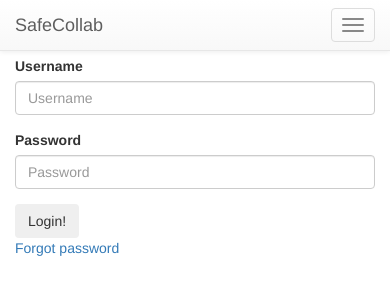
After one commit to MikeVerdicchio/SafeCollab, a Django app: template auth/templates/register.html in a window 390 px wide. The commit adds this page. Shown: the top 300 px of the page. Run offline with Django 3.2, Linux system fonts and the light colour scheme; the template is opened without the code that fills it: most values are stand-ins (such as "Sample title", 1, 10 or a date in 2020); some libraries are stand-ins or nearby versions.

Commit message:
Added navbar to the top of the page.

```diff
--- /dev/null
+++ b/SafeCollab/apps.py
@@ -0,0 +1,6 @@
+from django.apps import AppConfig
+
+
+class AuthConfig(AppConfig):
+    name = 'auth'
+    label = 'AuthConfig'
--- a/SafeCollab/urls.py
+++ b/SafeCollab/urls.py
@@ -4,7 +4,7 @@ from django.contrib import admin
 
 urlpatterns = patterns('',
     # Examples:
-    # url(r'^$', 'SafeCollab.views.home', name='home'),
+    url(r'^$', 'SafeCollab.views.home', name='home'),
     # url(r'^blog/', include('blog.urls')),
     url(r'^admin/', include(admin.site.urls)),
     url(r'^login/$', 'auth.views.login_user'),
--- a/auth/__init__.py
+++ b/auth/__init__.py
@@ -0,0 +1 @@
+default_app_config = 'auth.apps.AuthConfig'
--- /dev/null
+++ b/auth/apps.py
@@ -0,0 +1,6 @@
+from django.apps import AppConfig
+
+
+class AuthConfig(AppConfig):
+    name = 'auth'
+    label = 'AuthConfig'
--- a/auth/forms.py
+++ b/auth/forms.py
@@ -0,0 +1,6 @@
+from django import forms
+
+
+class LoginForm(forms.Form):
+    username = forms.CharField(label='Username', max_length=30)
+    password = forms.CharField(label="Password", max_length=30)
--- /dev/null
+++ b/auth/templates/base.html
@@ -0,0 +1,52 @@
+<!DOCTYPE html>
+<html>
+
+<head>
+    <title>{% block title %}{% endblock %}</title>
+    <meta http-equiv="Content-type" content="text/html; charset=utf-8"/>
+    <link rel="stylesheet" href="https://maxcdn.bootstrapcdn.com/bootstrap/3.3.6/css/bootstrap.min.css"
+          integrity="sha384-1q8mTJOASx8j1Au+a5WDVnPi2lkFfwwEAa8hDDdjZlpLegxhjVME1fgjWPGmkzs7" crossorigin="anonymous">
+    <link rel="stylesheet" href="https://maxcdn.bootstrapcdn.com/bootstrap/3.3.6/css/bootstrap-theme.min.css"
+          integrity="sha384-fLW2N01lMqjakBkx3l/M9EahuwpSfeNvV63J5ezn3uZzapT0u7EYsXMjQV+0En5r" crossorigin="anonymous">
+    <script src="https://maxcdn.bootstrapcdn.com/bootstrap/3.3.6/js/bootstrap.min.js"
+            integrity="sha384-0mSbJDEHialfmuBBQP6A4Qrprq5OVfW37PRR3j5ELqxss1yVqOtnepnHVP9aJ7xS"
+            crossorigin="anonymous"></script>
+</head>
+
+<body>
+<nav class="navbar navbar-default navbar-fixed-top">
+    <div class="container">
+        <div class="navbar-header">
+            <button type="button" class="navbar-toggle collapsed" data-toggle="collapse" data-target="#navbar"
+                    aria-expanded="false" aria-controls="navbar">
+                <span class="sr-only">Toggle navigation</span>
+                <span class="icon-bar"></span>
+                <span class="icon-bar"></span>
+                <span class="icon-bar"></span>
+            </button>
+            <a class="navbar-brand" href="">SafeCollab</a>
+        </div>
+        <div id="navbar" class="navbar-collapse collapse">
+            <ul class="nav navbar-nav navbar-right">
+                <li class="active"><a href="">Home</a></li>
+                {% if user.is_authenticated %}
+                    <li class="dropdown">
+                        <a href="" class="dropdown-toggle" data-toggle="dropdown" role="button" aria-haspopup="true"
+                           aria-expanded="false">{{ user.username }}<span class="caret"></span></a>
+                        <ul class="dropdown-menu">
+                            <li><a href="">Settings</a></li>
+                            <li><a href="">Logout</a></li>
+                        </ul>
+                    </li>
+                {% else %}
+                    <li><a href="/login/">Login</a></li>
+                {% endif %}
+            </ul>
+        </div>
+    </div>
+</nav>
+
+{% block body %}{% endblock %}
+</body>
+
+</html>
--- /dev/null
+++ b/auth/templates/register.html
@@ -0,0 +1,30 @@
+{% extends "base.html" %}
+{% load widget_tweaks %}
+{% block title %}Log in{% endblock %}
+
+{% block body %}
+<div class="container">
+    <div class="row">
+        <div class="col-md-5 margin30">
+            <h3 class="heading">{{state}}</h3>
+            <div class="contact-form">
+                <form role="form" method="post" action="/login/">
+                    {% csrf_token %}
+                    {% if next %}
+                    <input type="hidden" name="next" value="{{ next }}" />{% endif %}
+                    <div class="form-group">
+                        <label for="name">Username</label>
+                        <input type="text" name="username" class="form-control" placeholder="Username" required>
+                    </div>
+                    <div class="form-group">
+                        <label for="name">Password</label>
+                        <input type="password" name="password" class="form-control" placeholder="Password" required>
+                    </div>
+                    <button type="submit" class="btn btn-theme-bg">Login!</button>
+                </form>
+                <a href="">Forgot password</a>
+            </div>
+        </div>
+    </div>
+</div>
+{% endblock %}
--- a/requirements.txt
+++ b/requirements.txt
@@ -2,3 +2,4 @@ Django==1.8.8
 dj-database-url==0.4.0
 gunicorn==19.4.5
 psycopg2==2.6.1
+django_widget_tweaks==1.4.1
--- a/templates/auth.html
+++ b/templates/auth.html
@@ -5,12 +5,11 @@
     <div class="container">
         <div class="row">
             <div class="col-md-5 margin30">
-            <h3 class="heading">{{state}}</h3>
+                <h3 class="heading">{{ state }}</h3>
                 <div class="contact-form">
                     <form role="form" method="post" action="/login/">
                         {% csrf_token %}
-                    {% if next %}
-                    <input type="hidden" name="next" value="{{ next }}" />{% endif %}
+                        {{ form }}
                         <div class="form-group">
                             <label for="name">Username</label>
                             <input type="text" name="username" class="form-control" placeholder="Username" required>
```
Also changed, not shown: SafeCollab/settings.py (+5 -5 lines), auth/templates/auth.html (added, +28 -0 lines), auth/templates/encryption.html (added, +32 -0 lines), auth/views.py (+21 -14 lines), auth/migrations/0001_initial.py (added). Lines whose indentation alone changed are shown as unchanged.
